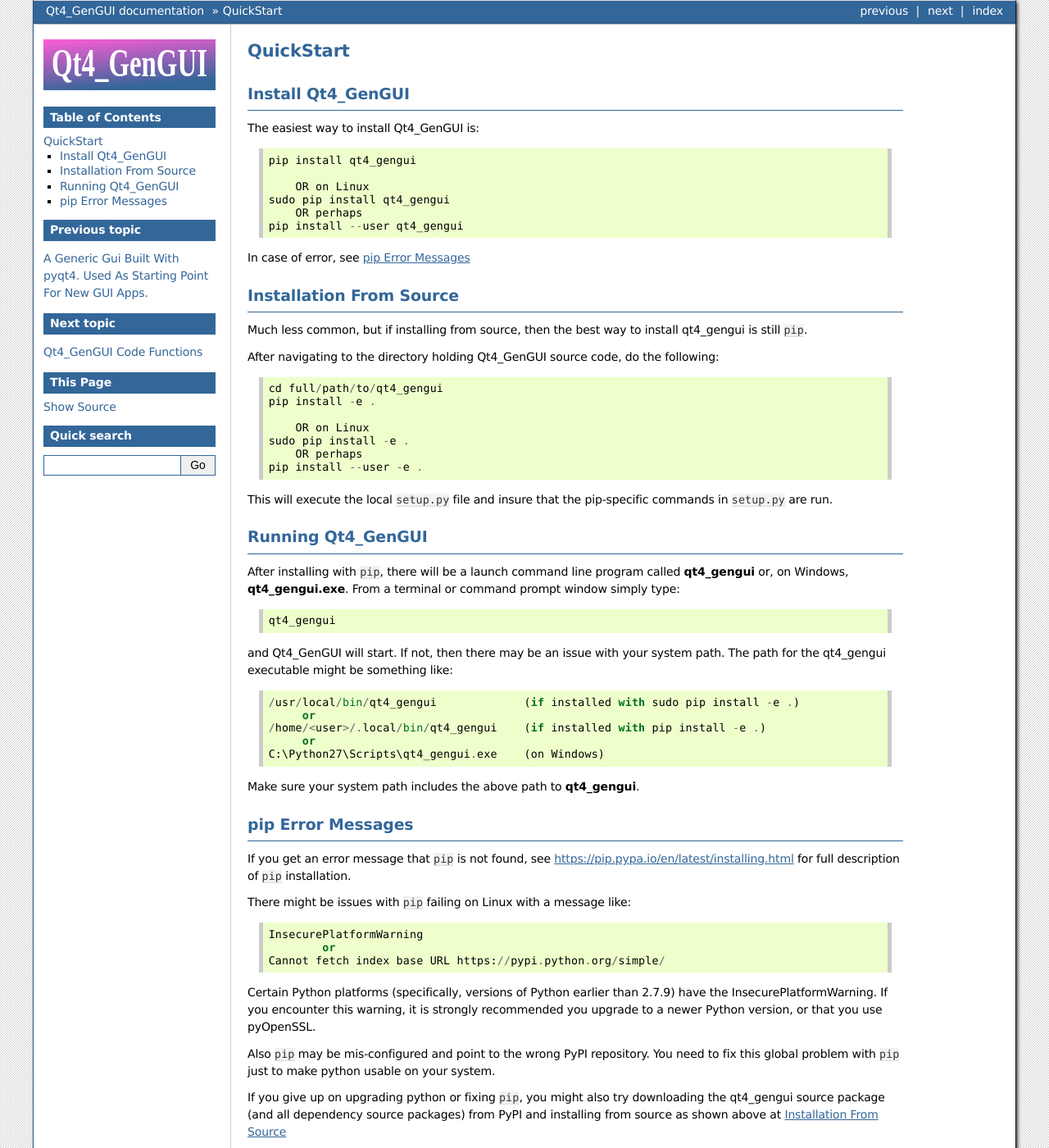
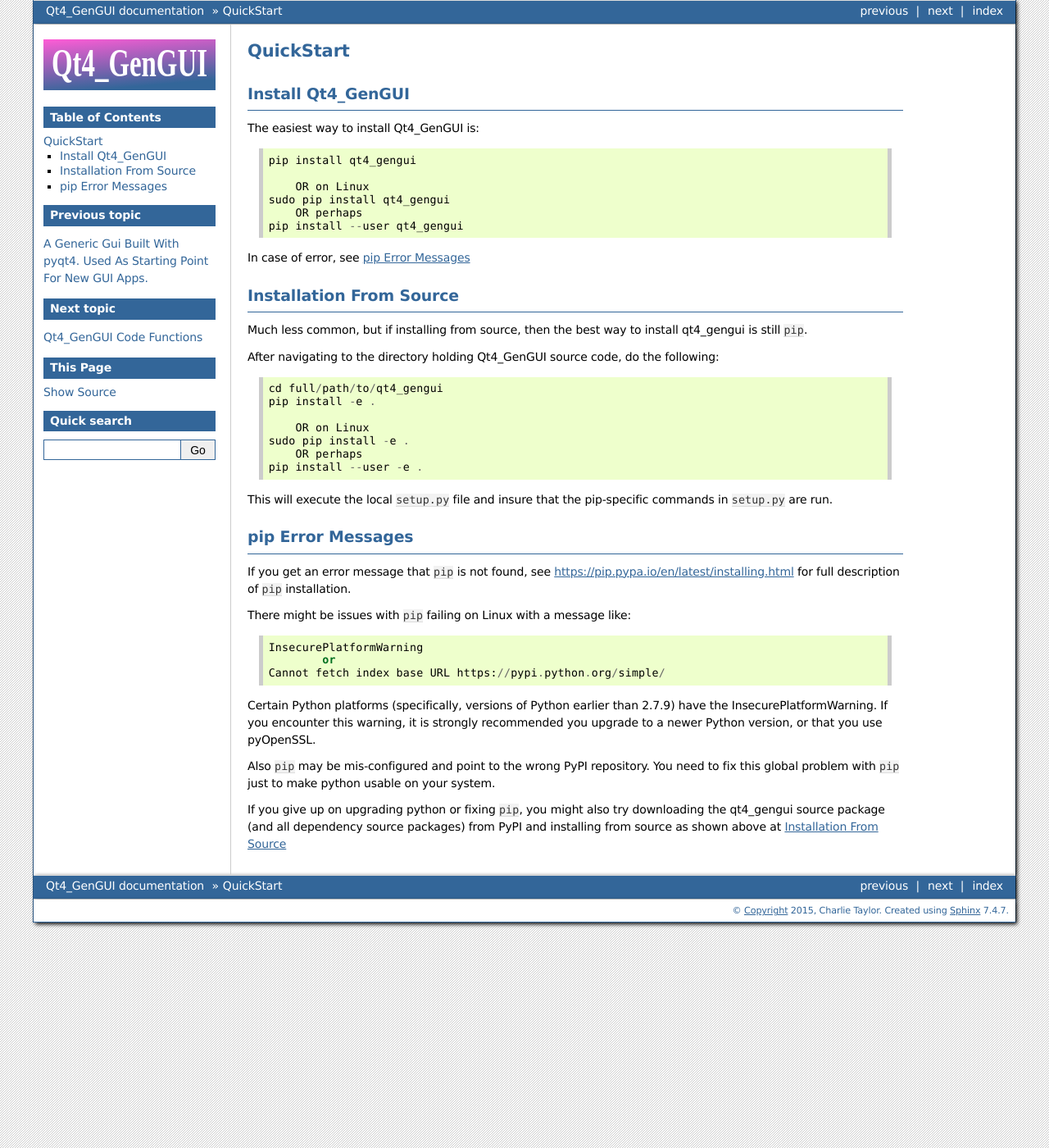
Before and after one commit to sonofeft/Qt4_GenGUI, a Sphinx documentation site: the page built from docs/quickstart.rst, in a window 1280 px wide and 1400 px high. Shown: the whole window at 82% size. Built offline with Sphinx 7.4.7, drawn with Linux system fonts in a browser that asks for light colours; pages that are not in the unit, such as notebooks, are missing from menus.

Commit message:
remove "command prompt launch" verbiage from docs

```diff
--- a/docs/quickstart.rst
+++ b/docs/quickstart.rst
@@ -38,25 +38,6 @@
 
 This will execute the local ``setup.py`` file and insure that the pip-specific commands in ``setup.py`` are run.
 
-Running Qt4_GenGUI
-------------------
-
-After installing with ``pip``, there will be a launch command line program called **qt4_gengui** or, on Windows, **qt4_gengui.exe**. From a terminal or command prompt window simply type::
-
-    qt4_gengui
-
-and Qt4_GenGUI will start. If not, then there may be an issue with your system path.
-The path for the qt4_gengui executable might be something like::
-
-    /usr/local/bin/qt4_gengui             (if installed with sudo pip install -e .)
-         or
-    /home/<user>/.local/bin/qt4_gengui    (if installed with pip install -e .)
-         or
-    C:\Python27\Scripts\qt4_gengui.exe    (on Windows)
-
-Make sure your system path includes the above path to **qt4_gengui**.
-
-
 .. _internal_pip_error:
 
 pip Error Messages
```
